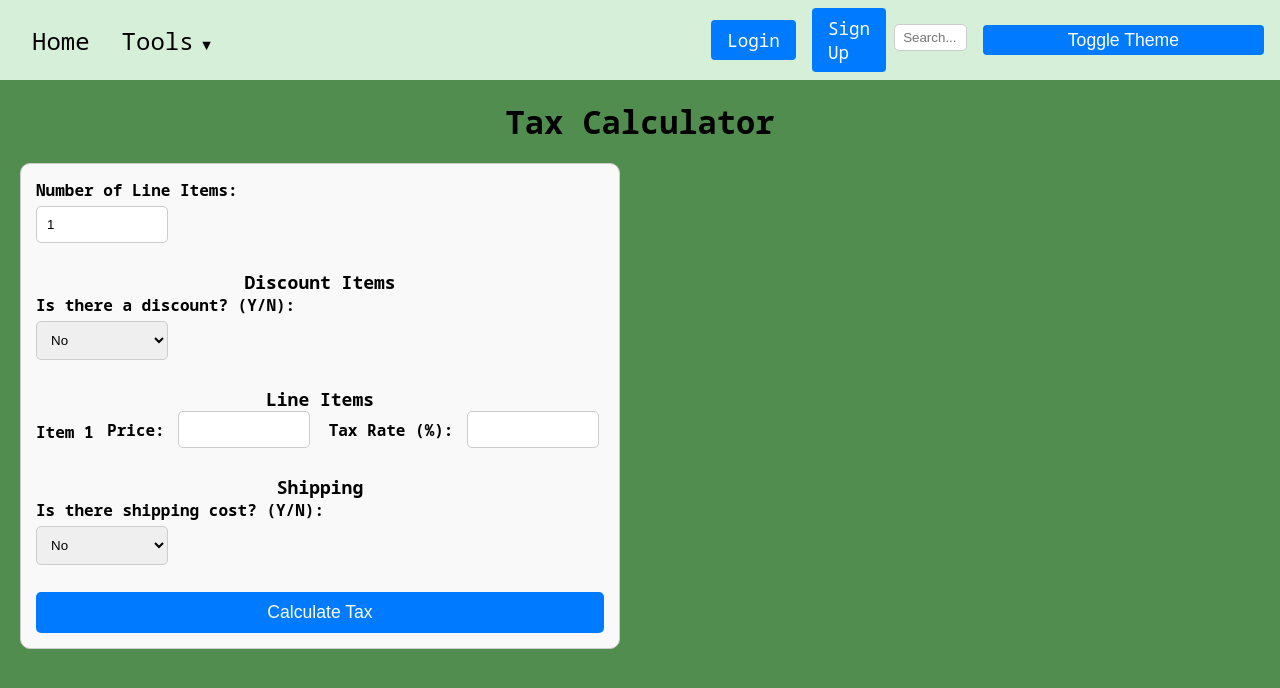
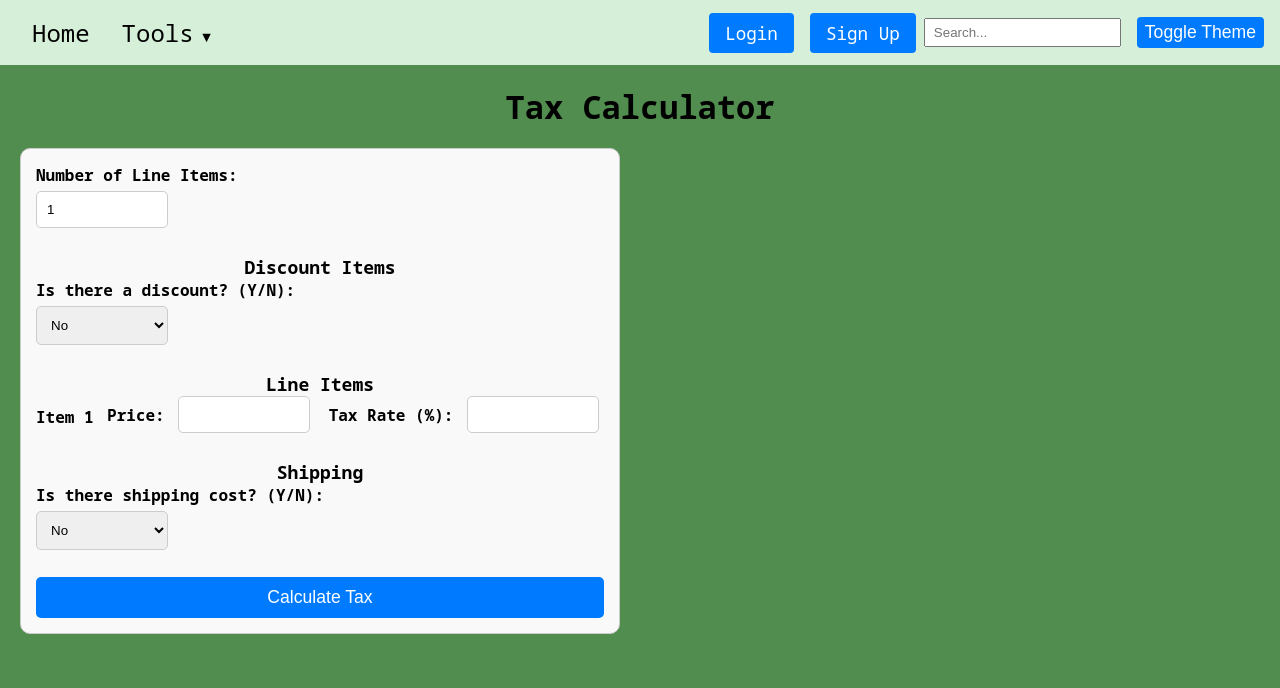
Before and after one commit to iamxdv30/TheOmnitool, a Flask app: page /tax_calculator in a window 1280 px wide. Shown: the top 688 px of the page. Run offline with Flask 3, Linux system fonts and the light colour scheme.

Commit message:
Fixed signup button being distorted on tax calculator page

```diff
--- a/Tools/templates/tax_calculator.html
+++ b/Tools/templates/tax_calculator.html
@@ -1,4 +1,4 @@
-{%extends "base.html"%}
+{% extends "base.html" %}
 
 {% block title %}Tax Calculator{% endblock %}
 
@@ -7,33 +7,34 @@
 {% endblock %}
 
 {% block content %}
-<h1>Tax Calculator</h1>
 
-<div class="clearfix">
+<div class="tax-calculator">
+    <h1>Tax Calculator</h1>
+
     <div class="form-container">
         <form method="POST" action="{{ url_for('tax_calculator_route') }}" id="tax_form" novalidate>
             <!-- Item Count -->
-            <label for="item_count">Number of Line Items:</label>
-            <input type="number" name="item_count" id="item_count" value="{{ data.get('item_count', 1) }}" min="1" required><br><br>
+            <label for="item_count" class="form-label">Number of Line Items:</label>
+            <input type="number" name="item_count" id="item_count" class="form-input" value="{{ data.get('item_count', 1) }}" min="1" required><br><br>
 
             <!-- Discount Section -->
             <h3>Discount Items</h3>
-            <label for="has_discount">Is there a discount? (Y/N):</label>
-            <select name="has_discount" id="has_discount">
+            <label for="has_discount" class="form-label">Is there a discount? (Y/N):</label>
+            <select name="has_discount" id="has_discount" class="form-select">
                 <option value="N" {% if data.get('has_discount', 'N') == 'N' %}selected{% endif %}>No</option>
                 <option value="Y" {% if data.get('has_discount', 'N') == 'Y' %}selected{% endif %}>Yes</option>
             </select><br><br>
 
             <div id="discount_section" style="display: {% if data.get('has_discount', 'N') == 'Y' %}block{% else %}none{% endif %};">
-                <label for="discount_count">Number of Discount Items:</label>
-                <input type="number" name="discount_count" id="discount_count"
+                <label for="discount_count" class="form-label">Number of Discount Items:</label>
+                <input type="number" name="discount_count" id="discount_count" class="form-input"
                     value="{{ data.get('discount_count', '1') }}" min="1"
                     {% if data.get('has_discount', 'N') == 'Y' %}required{% endif %}
                     {% if data.get('has_discount', 'N') == 'N' %}disabled{% endif %}>
                 <br><br>
 
-                <label for="is_discount_taxable">Is Discount Taxable? (Y/N):</label>
-                <select name="is_discount_taxable" id="is_discount_taxable" {% if data.get('has_discount', 'N') == 'N' %}disabled{% endif %}>
+                <label for="is_discount_taxable" class="form-label">Is Discount Taxable? (Y/N):</label>
+                <select name="is_discount_taxable" id="is_discount_taxable" class="form-select" {% if data.get('has_discount', 'N') == 'N' %}disabled{% endif %}>
                     <option value="N" {% if data.get('is_discount_taxable', 'N') == 'N' %}selected{% endif %}>No</option>
                     <option value="Y" {% if data.get('is_discount_taxable', 'N') == 'Y' %}selected{% endif %}>Yes</option>
                 </select><br><br>
@@ -51,29 +52,29 @@
 
             <!-- Shipping Section -->
             <h3>Shipping</h3>
-            <label for="has_shipping">Is there shipping cost? (Y/N):</label>
-            <select name="has_shipping" id="has_shipping">
+            <label for="has_shipping" class="form-label">Is there shipping cost? (Y/N):</label>
+            <select name="has_shipping" id="has_shipping" class="form-select">
                 <option value="N" {% if data.get('has_shipping', 'N') == 'N' %}selected{% endif %}>No</option>
                 <option value="Y" {% if data.get('has_shipping', 'N') == 'Y' %}selected{% endif %}>Yes</option>
             </select><br><br>
 
             <div id="shipping_section" style="display: {% if data.get('has_shipping', 'N') == 'Y' %}block{% else %}none{% endif %};">
-                <label for="shipping_cost">Shipping Cost:</label>
-                <input type="number" name="shipping_cost" id="shipping_cost" value="{{ data.get('shipping_cost', '') }}" step="0.01"><br><br>
+                <label for="shipping_cost" class="form-label">Shipping Cost:</label>
+                <input type="number" name="shipping_cost" id="shipping_cost" class="form-input" value="{{ data.get('shipping_cost', '') }}" step="0.01"><br><br>
 
-                <label for="shipping_taxable">Is Shipping Taxable? (Y/N):</label>
-                <select name="shipping_taxable" id="shipping_taxable">
+                <label for="shipping_taxable" class="form-label">Is Shipping Taxable? (Y/N):</label>
+                <select name="shipping_taxable" id="shipping_taxable" class="form-select">
                     <option value="N" {% if data.get('shipping_taxable', 'N') == 'N' %}selected{% endif %}>No</option>
                     <option value="Y" {% if data.get('shipping_taxable', 'N') == 'Y' %}selected{% endif %}>Yes</option>
                 </select><br><br>
 
                 <div id="shipping_tax_rate_section" style="display: {% if data.get('shipping_taxable', 'N') == 'Y' %}block{% else %}none{% endif %};">
-                    <label for="shipping_tax_rate">Shipping Tax Rate (%):</label>
-                    <input type="number" name="shipping_tax_rate" id="shipping_tax_rate" value="{{ data.get('shipping_tax_rate', '') }}" step="0.01"><br><br>
+                    <label for="shipping_tax_rate" class="form-label">Shipping Tax Rate (%):</label>
+                    <input type="number" name="shipping_tax_rate" id="shipping_tax_rate" class="form-input" value="{{ data.get('shipping_tax_rate', '') }}" step="0.01"><br><br>
                 </div>
             </div>
 
-            <button type="submit">Calculate Tax</button>
+            <button type="submit" class="calculate-btn">Calculate Tax</button>
         </form>
     </div>
 
@@ -170,10 +171,10 @@
                 lineItemsDiv.innerHTML += `
                     <div class="line-item-group">
                         <h4>Item ${i}</h4>
-                        <label for="item_price_${i}">Price:</label>
-                        <input type="number" name="item_price_${i}" id="item_price_${i}" step="0.01" required>
-                        <label for="item_tax_rate_${i}">Tax Rate (%):</label>
-                        <input type="number" name="item_tax_rate_${i}" id="item_tax_rate_${i}" step="0.01" required>
+                        <label for="item_price_${i}" class="form-label">Price:</label>
+                        <input type="number" name="item_price_${i}" id="item_price_${i}" class="form-input" step="0.01" required>
+                        <label for="item_tax_rate_${i}" class="form-label">Tax Rate (%):</label>
+                        <input type="number" name="item_tax_rate_${i}" id="item_tax_rate_${i}" class="form-input" step="0.01" required>
                     </div><br>
                 `;
             }
@@ -194,11 +195,11 @@
                 discountItemsDiv.innerHTML += `
                     <div class="line-item-group">
                         <h4>Discount Item ${i}</h4>
-                        <label for="discount_price_${i}">Price:</label>
-                        <input type="number" name="discount_price_${i}" id="discount_price_${i}" step="0.01" required>
+                        <label for="discount_price_${i}" class="form-label">Price:</label>
+                        <input type="number" name="discount_price_${i}" id="discount_price_${i}" class="form-input" step="0.01" required>
                         ${isTaxable === 'Y' ? `
-                        <label for="discount_tax_rate_${i}">Tax Rate (%):</label>
-                        <input type="number" name="discount_tax_rate_${i}" id="discount_tax_rate_${i}" step="0.01" required>
+                        <label for="discount_tax_rate_${i}" class="form-label">Tax Rate (%):</label>
+                        <input type="number" name="discount_tax_rate_${i}" id="discount_tax_rate_${i}" class="form-input" step="0.01" required>
                         ` : ''}
                     </div><br>
                 `;
--- a/static/css/tax_calculator.css
+++ b/static/css/tax_calculator.css
@@ -1,29 +1,36 @@
+/* Styles scoped under .tax-calculator */
+
 /* General Styles */
-body {
+.tax-calculator {
     font-family: 'Noto Sans Mono', monospace;
     box-sizing: border-box;
+    overflow: hidden; /* Preventing overflow issues */
+    width: 100%;
 }
 
-h1 {
+/* Headings */
+.tax-calculator h1 {
+    clear: both;
     text-align: center; /* Aligning the heading to center */
     font-weight: bold;
     padding: 10px;
     margin: 10px 0; /* Adjusted margin for better alignment with form */
-    align-items: center;
+
 }
 
-h3 {
+.tax-calculator h3 {
     font-weight: bold;
     font-size: 18px;
     text-align: center;
 }
 
-h4 {
+.tax-calculator h4 {
     text-align: left;
     font-size: 16px;
 }
 
-form {
+/* Form */
+.tax-calculator form {
     max-width: 600px;
     margin: 0 auto;
     padding: 15px;
@@ -32,13 +39,16 @@ form {
     background-color: #f9f9f9;
 }
 
-label {
+/* Form Labels */
+.tax-calculator .form-label {
     display: block;
     margin-bottom: 5px;
     font-weight: bold;
 }
 
-input, select {
+/* Form Inputs and Selects */
+.tax-calculator .form-input,
+.tax-calculator .form-select {
     width: calc(25% - 10px); /* Adjusted width for better alignment */
     padding: 10px;
     margin-bottom: 5px;
@@ -46,21 +56,24 @@ input, select {
     border-radius: 5px;
 }
 
-.line-item-group {
+/* Line Item Group */
+.tax-calculator .line-item-group {
     display: flex;
     justify-content: space-between;
     align-items: center;
 }
 
-.line-item-group input {
+.tax-calculator .line-item-group .form-input {
     margin-right: 5px; /* Adjusted margin for spacing */
 }
 
-.line-item-tax-rate {
+/* Line Item Tax Rate */
+.tax-calculator .line-item-tax-rate {
     width: 30%; /* Adjusted width for tax rate input */
 }
 
-button {
+/* Calculate Button */
+.tax-calculator .calculate-btn {
     width: 100%;
     padding: 10px;
     background-color: #007bff;
@@ -98,68 +113,69 @@ button:hover {
     box-shadow: 0 0 10px rgba(0, 0, 0, 0.1);
 }
 
-.form-container {
+.tax-calculator .form-container {
     float: left;
     width: 50%;
 }
 
-.tax-breakdown {
+/* Tax Breakdown */
+.tax-calculator .tax-breakdown {
     margin-top: 20px;
     border: 1px solid #ccc;
     border-radius: 8px;
     background-color: #f9f9f9;
     box-shadow: 0 0 10px rgba(0, 0, 0, 0.1);
-    float: left; /* Changed from right to left */
+    float: left;
     width: 45%;
-    margin-right: 20px; /* Changed from margin-left to margin-right */
+    margin-right: 20px;
     padding: 20px;
 }
 
-.tax-breakdown ul {
+.tax-calculator .tax-breakdown ul {
     list-style-type: none;
     padding: 0;
 }
 
-.tax-breakdown li {
+.tax-calculator .tax-breakdown li {
     margin-bottom: 5px;
 }
 
 /* Clearfix to handle floats */
-.clearfix::after {
+.tax-calculator::after {
     content: "";
     clear: both;
     display: table;
 }
 
 /* Dark Theme Styles */
-body.dark-theme {
+body.dark-theme .tax-calculator {
     background-color: #333;
     color: #e0e0e0;
 }
 
-body.dark-theme form {
+body.dark-theme .tax-calculator form {
     background-color: #1e1e1e;
     border-color: #333;
 }
 
-body.dark-theme .result-container,
-body.dark-theme .tax-breakdown {
+body.dark-theme .tax-calculator .result-container,
+body.dark-theme .tax-calculator .tax-breakdown {
     background-color: #1e1e1e;
     border-color: #333;
 }
 
-body.dark-theme input,
-body.dark-theme select,
-body.dark-theme button {
+body.dark-theme .tax-calculator .form-input,
+body.dark-theme .tax-calculator .form-select,
+body.dark-theme .tax-calculator .calculate-btn {
     background-color: #333;
     color: #e0e0e0;
     border-color: #555;
 }
 
-body.dark-theme button {
+body.dark-theme .tax-calculator .calculate-btn {
     background-color: #007bff;
 }
 
-body.dark-theme button:hover {
+body.dark-theme .tax-calculator .calculate-btn:hover {
     background-color: #0056b3;
 }
```
Also changed, not shown: other parts of static/css/tax_calculator.css (+6 -4 lines), Tools/char_counter.py (+7 -4 lines).
